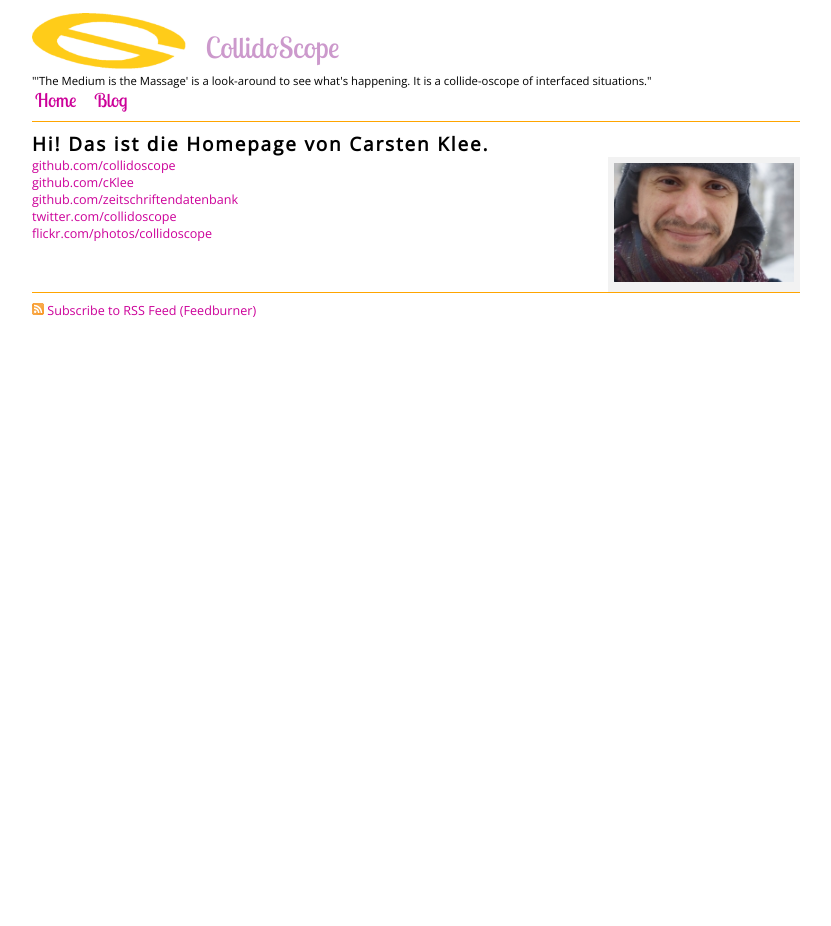
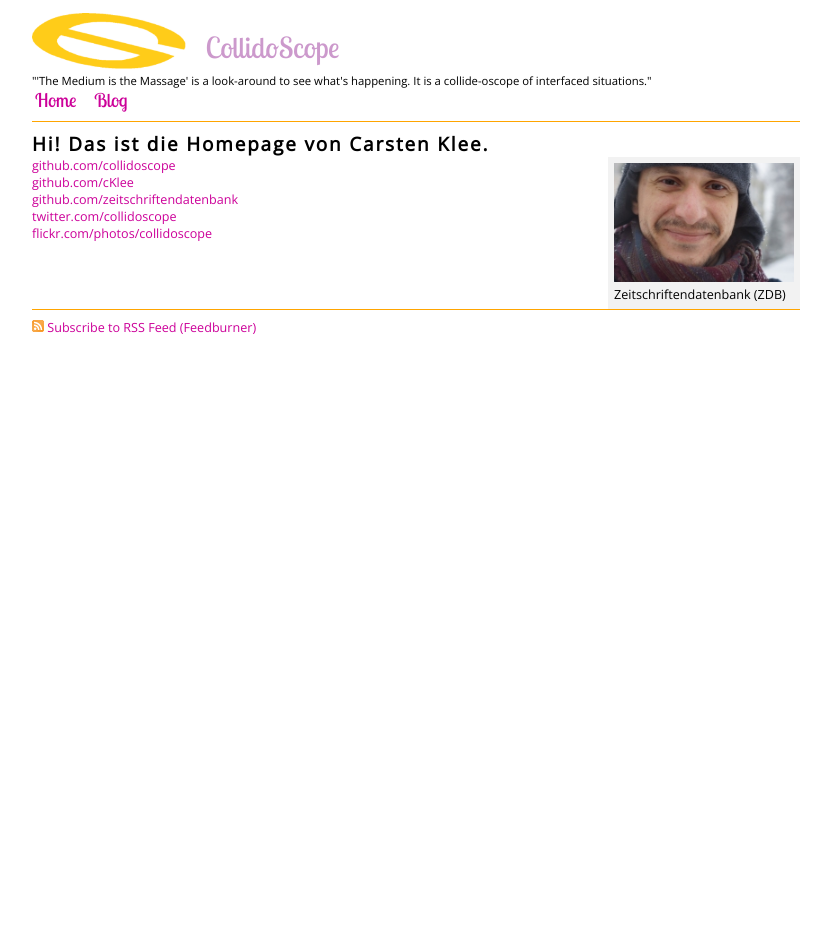
Before and after one commit to collidoscope/collidoscope.github.com, a Jekyll site: the page built from index.html, in a window 1280 px wide. Shown: the whole page, without its empty margins (224-1055 px from the left). Built offline with Jekyll 4.4.1, drawn with Linux system fonts in a browser that asks for light colours; some web fonts are replaced; Markdown is read by kramdown in place of the engine named in the settings.

Commit message:
Updated.

```diff
--- a/index.html
+++ b/index.html
@@ -8,6 +8,7 @@
       <h2>Hi! Das ist die Homepage von <span itemprop="name">Carsten Klee</span>.</h2>
 	<div class="contact">
       <div id="photo"><img id="me" itemprop="image" src="images/me.jpg"/></div>
+      <span itemprop="worksFor" itemscope itemtype="http://schema.org/Organization"><span itemprop="name">Zeitschriftendatenbank (ZDB)</span></span>
     </div><!-- end contact -->
     <div id="links">
       <p>
```
